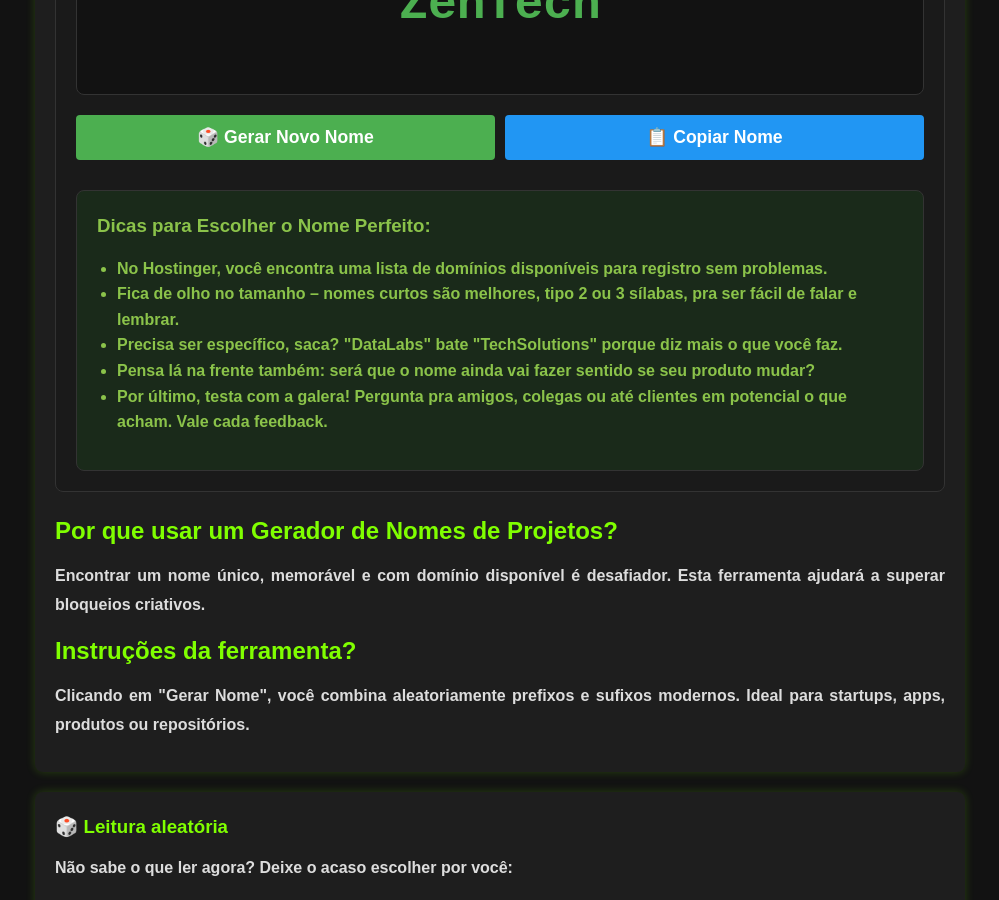
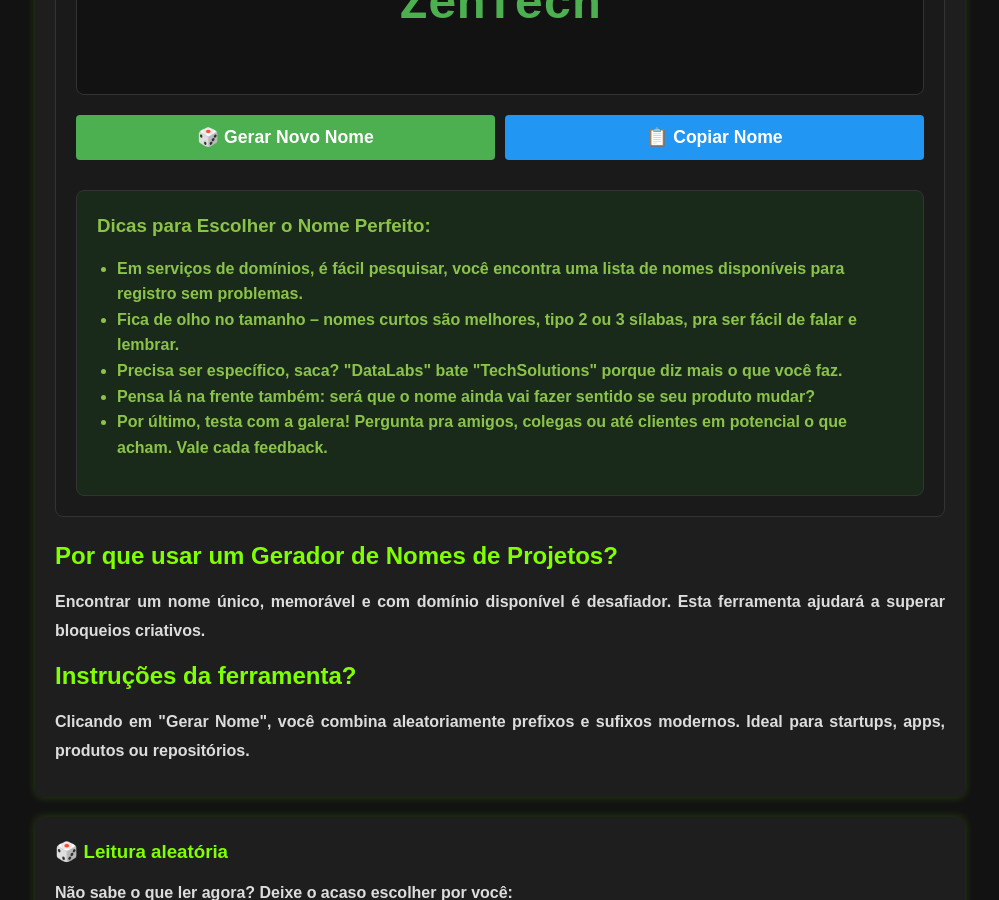
Before and after one commit to Piolinux/piolinux-site, a Jekyll site: the page built from _pages/tools/gerador-de-nomes-startups-projetos.html, in a window 1280 px wide and 900 px high, scrolled down 909 px. Shown: the whole window, without its empty margins (140-1139 px from the left). Built offline with Jekyll 4.4.1, drawn with Linux system fonts in a browser that asks for light colours.

Commit message:
Update gerador-de-nomes-startups-projetos.html

```diff
--- a/_pages/tools/gerador-de-nomes-startups-projetos.html
+++ b/_pages/tools/gerador-de-nomes-startups-projetos.html
@@ -55,7 +55,7 @@ tags: [startup, projeto, nome, branding, empreendedor, dev, criativo, moderno]
   <div style="background: #1a2a1a; color: #8bc34a; padding: 20px; border-radius: 8px; margin-top: 30px; border: 1px solid #333;">
     <h3 style="color: #8bc34a; margin-top: 0;">Dicas para Escolher o Nome Perfeito:</h3>
     <ul style="padding-left: 20px; margin: 15px 0; line-height: 1.6;">
-      <li><strong>No Hostinger, você encontra uma lista de domínios disponíveis para registro sem problemas.</li>
+      <li><strong>Em serviços de domínios, é fácil pesquisar, você encontra uma lista de nomes disponíveis para registro sem problemas.</li>
       <li><strong>Fica de olho no tamanho – nomes curtos são melhores, tipo 2 ou 3 sílabas, pra ser fácil de falar e lembrar.</li>
       <li><strong>Precisa ser específico, saca? "DataLabs" bate "TechSolutions" porque diz mais o que você faz.</li>
       <li><strong>Pensa lá na frente também: será que o nome ainda vai fazer sentido se seu produto mudar? </li>
```
